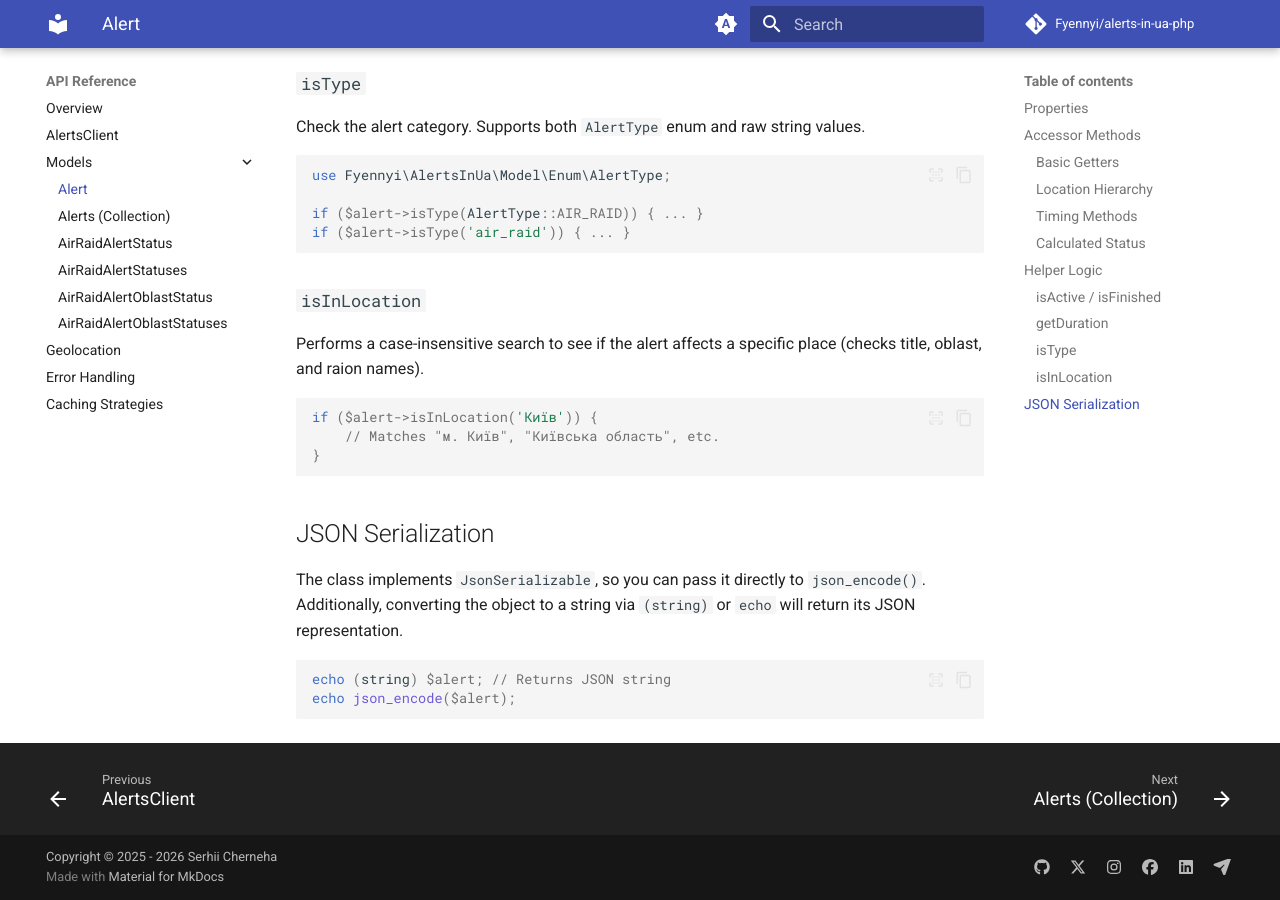
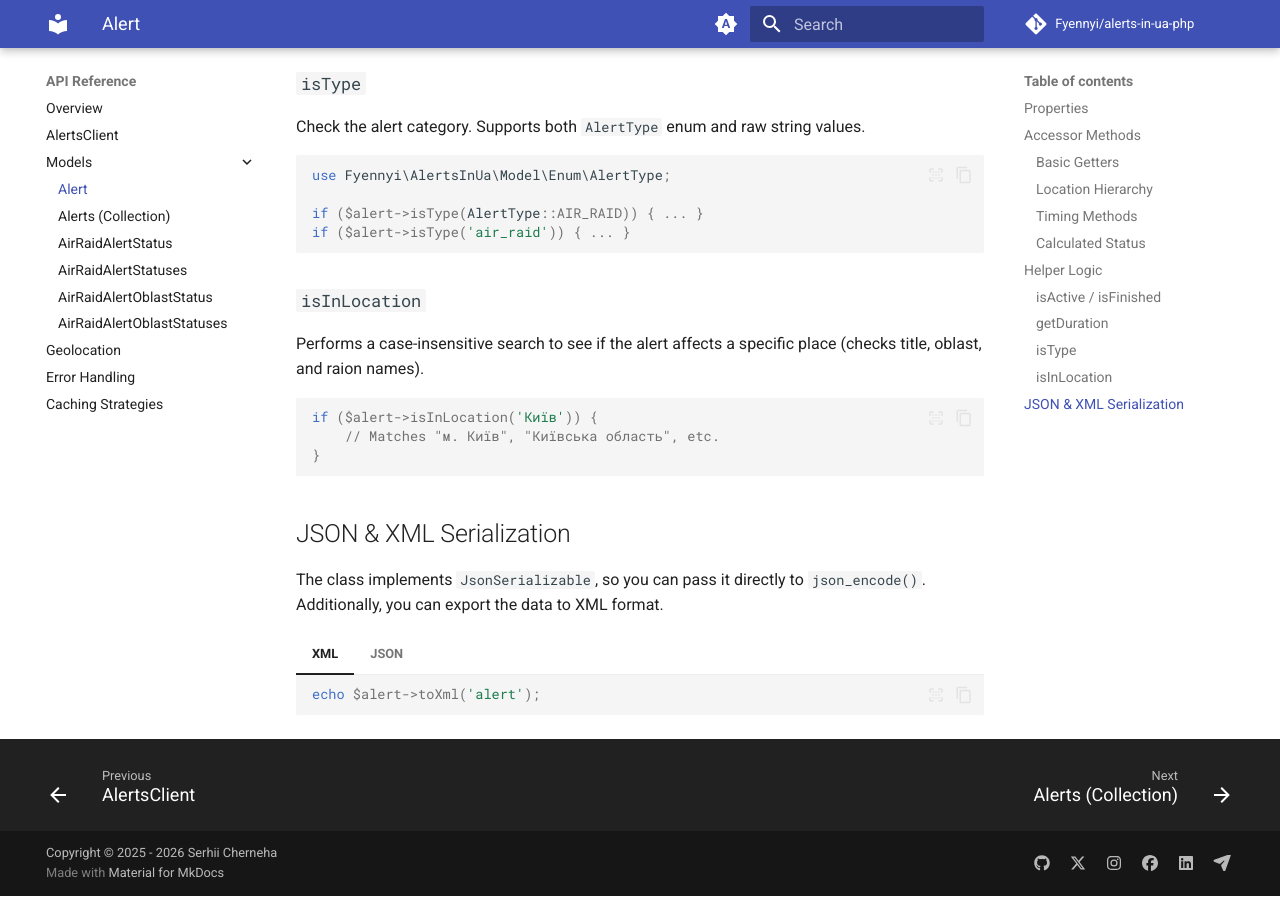
Before and after one commit to Fyennyi/alerts-in-ua-php, an MkDocs documentation site: the page built from docs/methods/alert.md, in a window 1280 px wide and 900 px high, scrolled down 2022 px. Built offline with MkDocs 1.6.1 and Material for MkDocs 9.7.7, drawn with Linux system fonts in a browser that asks for light colours; comment, search, counter and statistics services are not loaded.

Commit message:
docs: Document XML serialization support in models

````diff
--- a/docs/methods/alert.md
+++ b/docs/methods/alert.md
@@ -101,11 +101,19 @@ if ($alert->isInLocation('Київ')) {
 }
 ```
 
-## JSON Serialization
+## JSON & XML Serialization
 
-The class implements `JsonSerializable`, so you can pass it directly to `json_encode()`. Additionally, converting the object to a string via `(string)` or `echo` will return its JSON representation.
+The class implements `JsonSerializable`, so you can pass it directly to `json_encode()`. Additionally, you can export the data to XML format.
 
-```php
-echo (string) $alert; // Returns JSON string
-echo json_encode($alert);
-```
+=== "XML"
+
+    ```php
+    echo $alert->toXml('alert');
+    ```
+
+=== "JSON"
+
+    ```php
+    echo (string) $alert; // Returns JSON string
+    echo json_encode($alert);
+    ```
````
Also changed, not shown: docs/methods/air-raid-alert-status.md (+12 -4 lines), docs/methods/alerts.md (+12 -4 lines).
